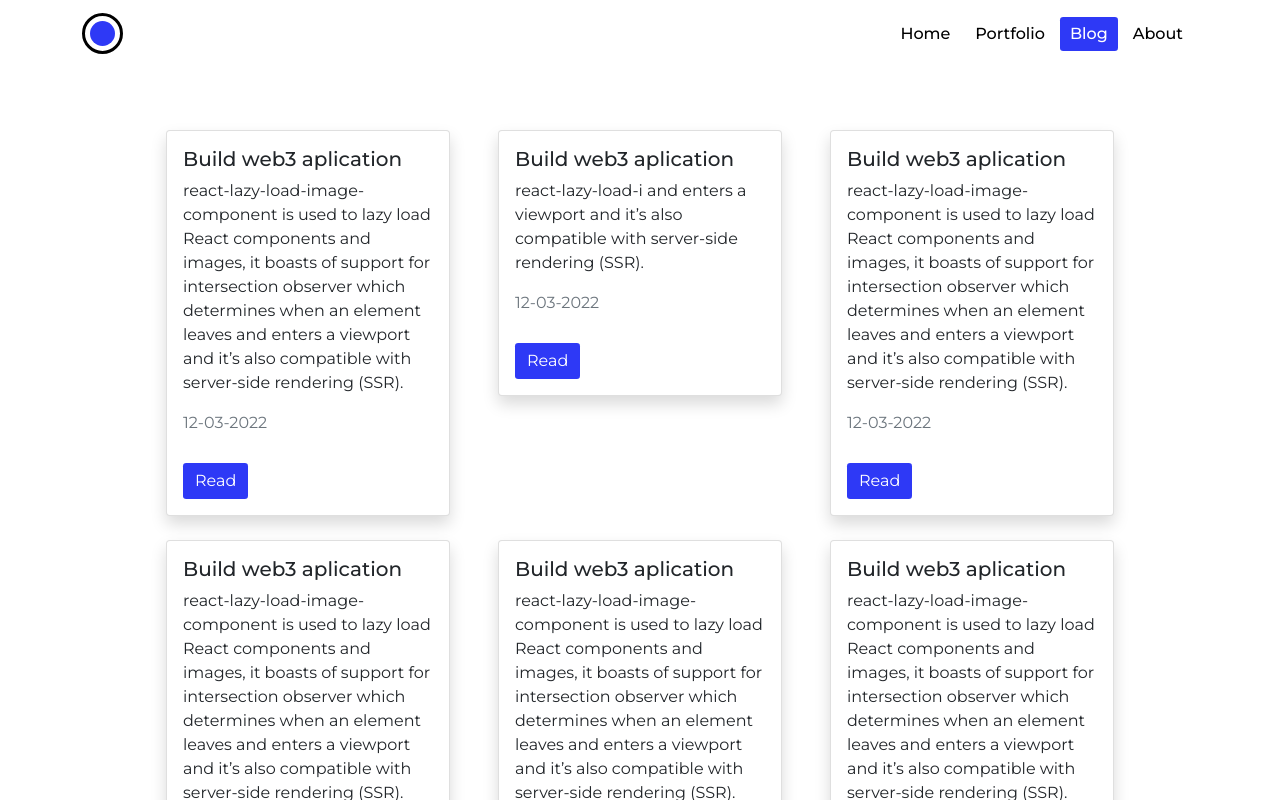
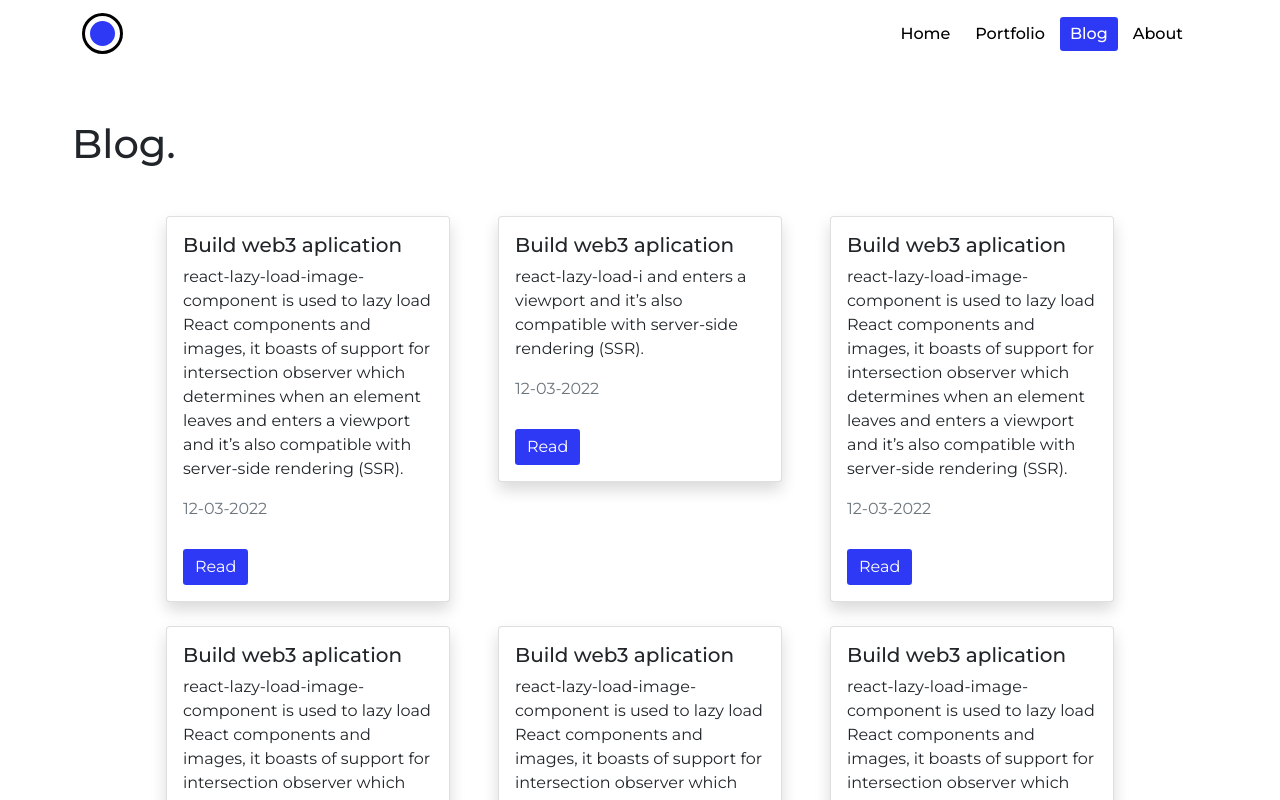
Before and after one commit to fabricio3g/portfolio-nextjs, a Next.js app: page /blog in a window 1280 px wide. Shown: the top 800 px of the page. Built offline with nearby package versions, Linux system fonts and the light colour scheme.

Commit message:
Update Posts.js

```diff
--- a/Components/Posts.js
+++ b/Components/Posts.js
@@ -7,7 +7,7 @@ const Posts = ()=> {
 
     return(
     <Container className=' p-4' fluid style={{ marginTop:'8rem !important'} } >
-    <h3 className='text-center my-4 text-white'>Posts</h3>
+    <h1 className='mx-5 my-5 font-weight-bold pt-5'>Blog.</h1>
     <Row xs={1} md={4} className="gap-4 justify-content-center mx-auto mt-5">
       <Col>
         <Card className="mx-auto shadow ">
```
